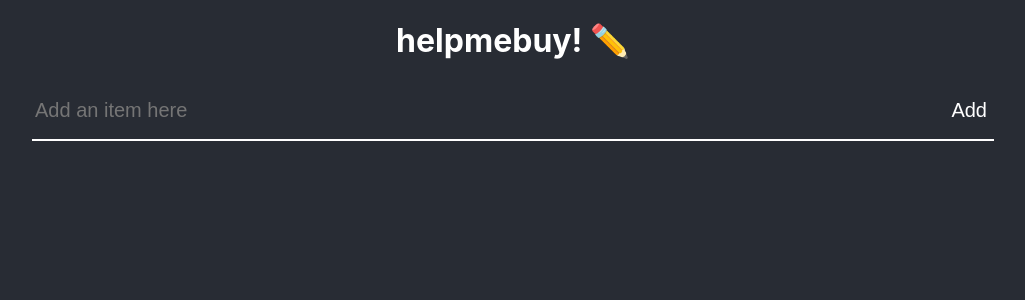
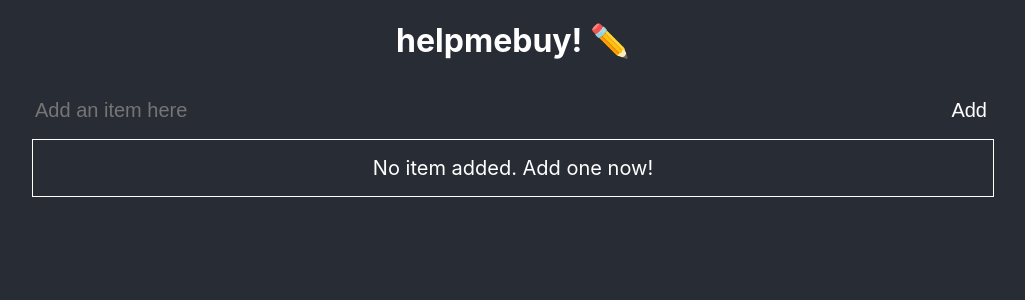
Before and after one commit to fionnatong/helpmebuy, a React (Create React App) app: page / in a window 1280 px wide. Shown: the top 300 px of the page, without its empty margins (127-1152 px from the left). Built offline with nearby package versions, Linux system fonts and the light colour scheme.

Commit message:
refactor: Items

```diff
--- a/src/App.styles.tsx
+++ b/src/App.styles.tsx
@@ -10,8 +10,3 @@ export const Wrapper = styled.div`
 export const Header = styled.header`
   text-align: center;
 `;
-
-export const Items = styled.div`
-	border: 1px solid white;
-  width: 75%;
-`;
--- a/src/App.tsx
+++ b/src/App.tsx
@@ -1,7 +1,7 @@
 import { useState } from "react";
 import Input from "components/Input";
-import Item from "components/Item";
-import { Wrapper, Header, Items } from "./App.styles";
+import Items from "components/Items";
+import { Wrapper, Header } from "./App.styles";
 
 const App = (): JSX.Element => {
   const [items, setItems] = useState<string[]>([]);
@@ -17,10 +17,8 @@ const App = (): JSX.Element => {
         <h1>helpmebuy! ✏️</h1>
       </Header>
       <Input addItems={addItems} />
-      <Items>
-        {items.map((item, i) => <Item name={item} key={i} />)}
-      </Items>
-    </Wrapper>
+      <Items items={items} />
+      </Wrapper>
   );
 }
 
--- a/src/components/Input/index.tsx
+++ b/src/components/Input/index.tsx
@@ -5,7 +5,7 @@ interface InputProps {
 	addItems: (item: string) => void
 }
 
-const Input = (props: InputProps): JSX.Element => {
+const Input = ({ addItems }: InputProps): JSX.Element => {
 	const [value, setValue] = useState<string>("");
 
 	const onChange = (e: ChangeEvent<HTMLInputElement>): void => {
@@ -14,7 +14,7 @@ const Input = (props: InputProps): JSX.Element => {
 
 	const onSubmit = (event: FormEvent): void => {
 		event.preventDefault();
-		props.addItems(value);
+		addItems(value);
 		setValue("");
 	}
 
--- a/src/components/Item/index.tsx
+++ /dev/null
@@ -1,15 +0,0 @@
-import { Wrapper } from "./styles";
-
-interface ItemProps {
-	name: string;
-}
-
-const Item = (props: ItemProps): JSX.Element => {
-	return (
-		<Wrapper>
-			<p>{props.name}</p>
-		</Wrapper>
-	);
-}
-
-export default Item;
--- /dev/null
+++ b/src/components/Items/index.tsx
@@ -0,0 +1,14 @@
+import { Wrapper, Subtitle } from "./styles";
+
+interface ItemProps {
+	items: string[];
+}
+
+const Item = ({ items }: ItemProps): JSX.Element => (
+	<Wrapper>
+		{!items.length && <Subtitle>No item added. Add one now!</Subtitle>}
+		{items.map((item) => <p>{item}</p>)}
+	</Wrapper>
+);
+
+export default Item;
--- a/src/components/Item/styles.tsx
+++ b/src/components/Items/styles.tsx
@@ -4,5 +4,14 @@ import token from "styles/token";
 const { padding } = token;
 
 export const Wrapper = styled.div`
-	padding: ${padding};
+	border: 1px solid white;
+  width: 75%;
+
+	p {
+		padding: ${padding};
+	}
 `;
+
+export const Subtitle = styled.p`
+	text-align: center;
+`;
```
